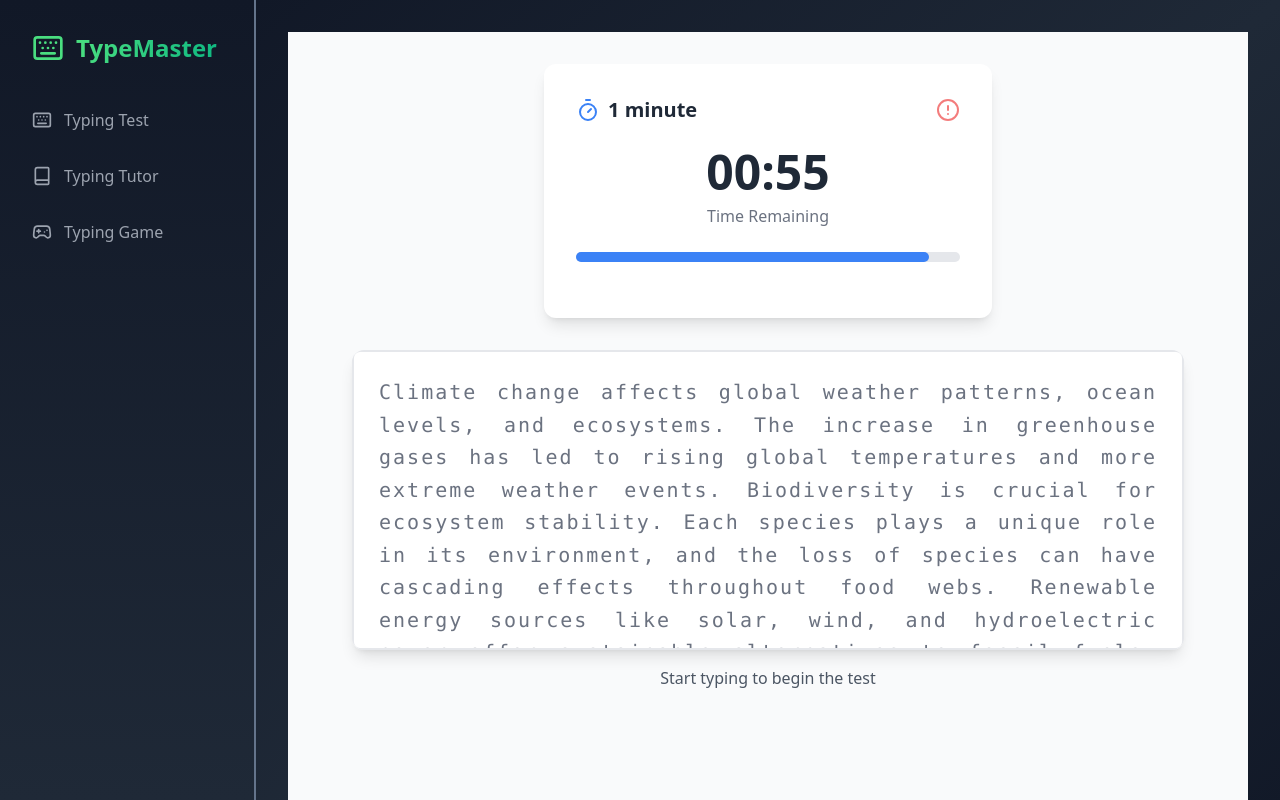
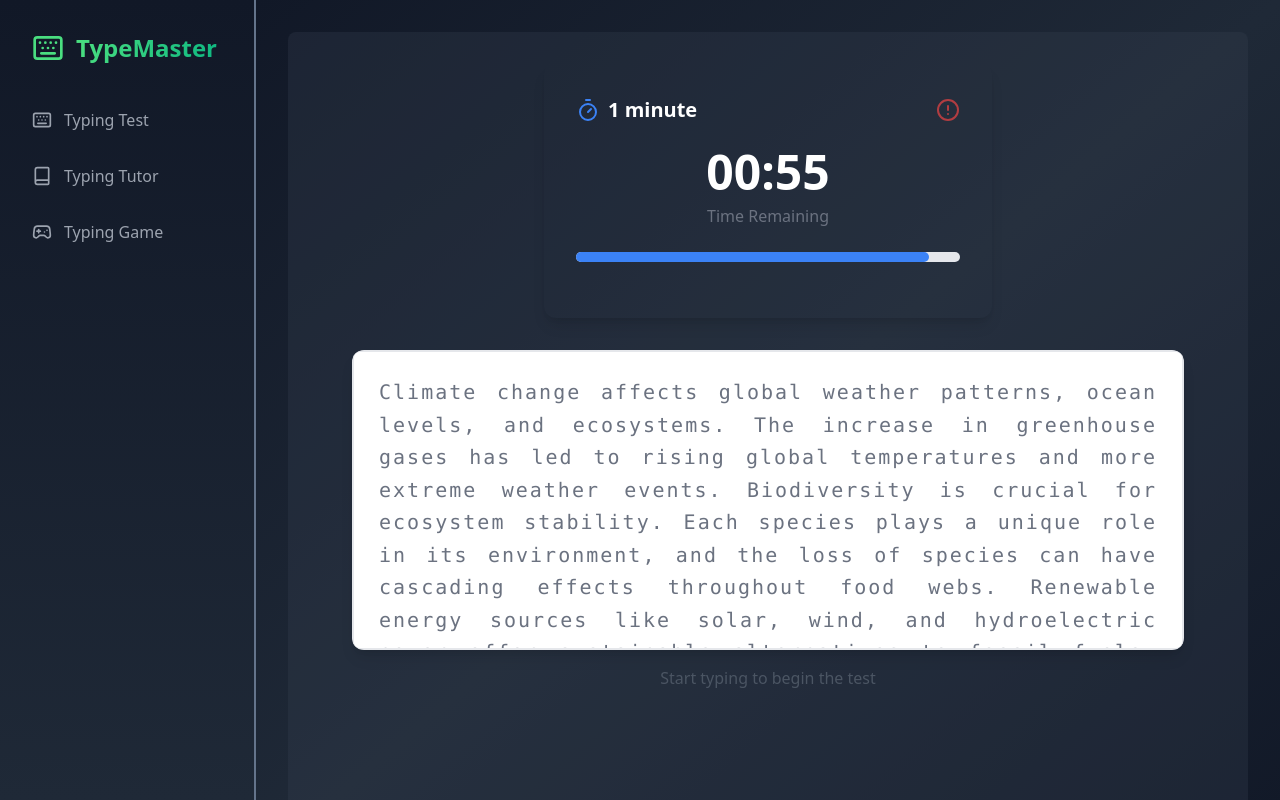
Before and after one commit to chanixx786/TypeMaster, a React (Vite) app in the folder frontend/: page /TimeCategory/1 in a window 1280 px wide. Built offline with nearby package versions, Linux system fonts and the light colour scheme.

Commit message:
Time Category Update

```diff
--- a/frontend/src/pages/TimeCategory.jsx
+++ b/frontend/src/pages/TimeCategory.jsx
@@ -27,14 +27,14 @@ const TimeCategory = () => {
   const progress = (timeRemaining / (Number(minutes) * 60)) * 100;
 
   return (
-    <div className="min-h-screen bg-gray-50 p-8">
-      <div className="max-w-md mx-auto bg-white rounded-xl shadow-lg overflow-hidden">
+    <div className="min-h-screen bg-gray-700/30 p-8 rounded-lg">
+      <div className="max-w-md mx-auto rounded-xl shadow-lg overflow-hidden">
         <div className="p-8">
           {/* Timer Header */}
           <div className="flex items-center justify-between mb-6">
             <div className="flex items-center space-x-2">
               <Timer className="w-6 h-6 text-blue-500" />
-              <h2 className="text-xl font-semibold text-gray-800">
+              <h2 className="text-xl font-semibold text-white">
                 {minutes} {Number(minutes) === 1 ? "minute" : "minutes"}
               </h2>
             </div>
@@ -45,7 +45,7 @@ const TimeCategory = () => {
 
           {/* Timer Display */}
           <div className="text-center mb-6">
-            <div className="text-5xl font-bold text-gray-800 mb-2">
+            <div className="text-5xl font-bold text-white mb-2">
               {formatTime(timeRemaining)}
             </div>
             <p className="text-gray-500">Time Remaining</p>
```
